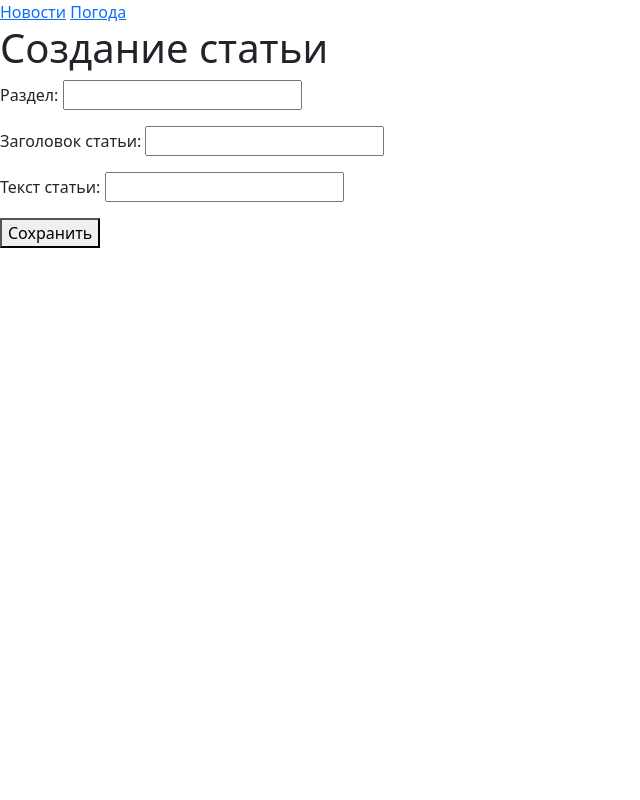
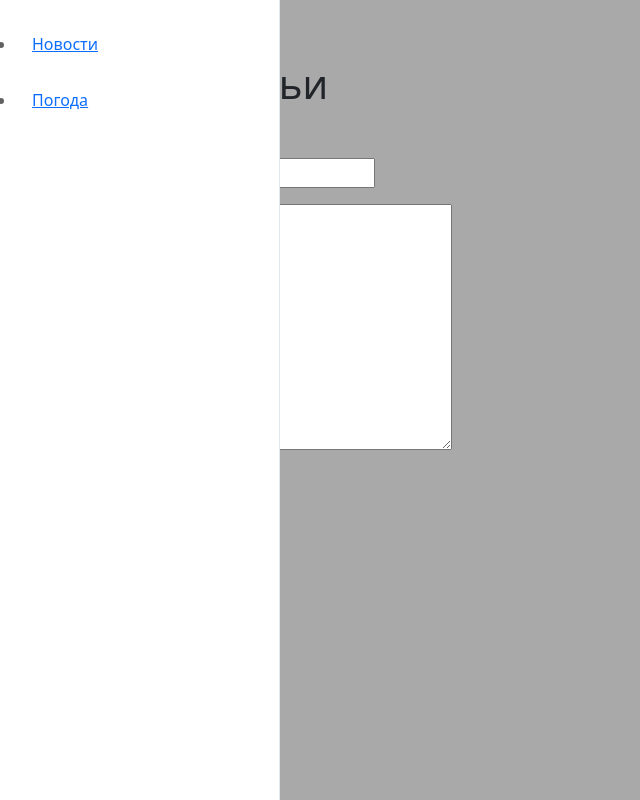
Before and after one commit to KazinetsTY/Tidings, a Django app: page /news/create/ in a window 1280 px wide. Shown: the whole page, without its empty margins (0-640 px from the left). Run offline with Django 4.2, Linux system fonts and the light colour scheme; data that the repository does not hold is empty.

Commit message:
static style.css

```diff
--- a/Website/Website/settings.py
+++ b/Website/Website/settings.py
@@ -122,6 +122,11 @@ USE_TZ = True
 
 STATIC_URL = 'static/'
 
+
+STATICFILES_DIRS = [
+    BASE_DIR / "static"
+]
+
 # Default primary key field type
 # https://docs.djangoproject.com/en/4.1/ref/settings/#default-auto-field
 
--- a/Website/Website/urls.py
+++ b/Website/Website/urls.py
@@ -15,12 +15,17 @@ Including another URLconf
 """
 from django.contrib import admin
 from django.urls import path, include
-
+from django.conf import settings
+from django.conf.urls.static import static
 from core import views as core_views
 
 urlpatterns = [
-    path('', core_views.home),
+    path('', core_views.home, name="index"),
     path('admin/', admin.site.urls),
-    path("news/", include("news.urls")),
-    path("weather/", include("weather.urls")),
+    path('news/', include("news.urls")),
+    path('weather/', include("weather.urls")),
 ]
+
+
+if settings.DEBUG:
+    urlpatterns += static(settings.STATIC_URL, document_root=settings.STATIC_ROOT)
--- a/Website/news/forms.py
+++ b/Website/news/forms.py
@@ -1,7 +1,8 @@
 from django import forms
+from news import models
 
 
-class NewsForm(forms.Form):
-    section = forms.CharField(label="Раздел")
-    header = forms.CharField(label="Заголовок статьи", required=False)
-    article = forms.CharField(label="Текст статьи", required=False)
+class NewsForm(forms.ModelForm):
+    class Meta:
+        model = models.News
+        fields = '__all__'
--- a/Website/news/models.py
+++ b/Website/news/models.py
@@ -29,13 +29,13 @@ class News(models.Model):
         return self.header
 
     def get_absolute_url(self):
-        return f"/news/{self.section}/{self.pk}"
+        return f"/news/{self.section}/{self.pk}/"
 
     def save(self, *args, **kwargs):
         super().save(*args, **kwargs)
         if not self.header.exists():
             self.is_draft = True
-            super().save(force_update=True)
+            super().save(force_update=True, *args, **kwargs)
 
     def delete(self, *args, **kwargs):
         DeletedNews.objects.create(
--- a/Website/news/views.py
+++ b/Website/news/views.py
@@ -1,11 +1,11 @@
 from django.http import HttpResponse, HttpRequest
 from django.shortcuts import render, redirect
-from news.models import News
+from news import models
 from news import forms
 
 
 def index(request: HttpRequest) -> HttpResponse:
-    qs = News.objects.order_by("-created_at").all()
+    qs = models.News.objects.order_by("-created_at").all()
     return render(request, "news/index.html", {"tidings": qs})
 
 
@@ -13,9 +13,8 @@ def news_create(request):
     if request.method == "POST":
         form = forms.NewsForm(request.POST)
         if form.is_valid():
-            print("Форма валидна")
+            form.save()
             return redirect("news:list")
-        else:
-            return render(request, "news/create.html", context={"form": form})
-    form = forms.NewsForm()
+    else:
+        form = forms.NewsForm()
     return render(request, "news/create.html", context={"form": form})
--- /dev/null
+++ b/Website/static/style.css
@@ -0,0 +1,36 @@
+body {
+    background-color: darkgray;
+}
+
+.sidebar {
+    position: fixed;
+    left: 0;
+    top: 0;
+    bottom: 0;
+    width: 280px;
+    background-color: #ffffff;
+    border-right: 1px solid #dfe7ef;
+    min-height: 100vh;
+}
+
+.logo {
+    display: flex;
+    height: 60px;
+    padding: 0 32px;
+    align-items: center;
+}
+
+.logo img {
+    height: 30px;
+}
+
+.menu {
+    padding: 16px;
+    text-decoration: none;
+    color: #616161
+}
+
+.menu__link {
+    display: flex;
+    padding: 16px;
+}
--- a/Website/templates/base.html
+++ b/Website/templates/base.html
@@ -1,17 +1,26 @@
+{% load static %}
 <!DOCTYPE html>
 <html lang="en">
 <head>
     <meta charset="UTF-8">
     <link href="https://cdn.jsdelivr.net/npm/bootstrap@5.0.2/dist/css/bootstrap.min.css" rel="stylesheet" integrity="sha384-EVSTQN3/azprG1Anm3QDgpJLIm9Nao0Yz1ztcQTwFspd3yD65VohhpuuCOmLASjC" crossorigin="anonymous">
+    <link rel="stylesheet" href="{% static "style.css" %}">
     <title>{% block title %}Главная страница{% endblock %}</title>
 </head>
 <body>
     {% block sidebar %}
-      <a href="{% url "news:list" %}">Новости</a>
-      <a href="{% url "weather:list" %}">Погода</a>
+        <a href="{% url "index" %}" class="logo">
+            <img src="{% static "logo.jpg" %}" alt="logo">
+        </a>
+        <div class="sidebar">
+            <ul class="menu">
+                <li class="menu__item"><a class="menu__link" href="{% url "news:list" %}">Новости</a></li>
+                <li class="menu__item"><a class="menu__link" href="{% url "weather:list" %}">Погода</a></li>
+            </ul>
+        </div>
     {% endblock %}
     {% block content %}
-        <h1>Добро пожаловать</h1>
+
     {% endblock %}
     <script src="https://cdn.jsdelivr.net/npm/bootstrap@5.0.2/dist/js/bootstrap.bundle.min.js" integrity="sha384-MrcW6ZMFYlzcLA8Nl+NtUVF0sA7MsXsP1UyJoMp4YLEuNSfAP+JcXn/tWtIaxVXM" crossorigin="anonymous"></script>
 </body>
```
Also changed, not shown: Website/static/logo.jpg (added).
